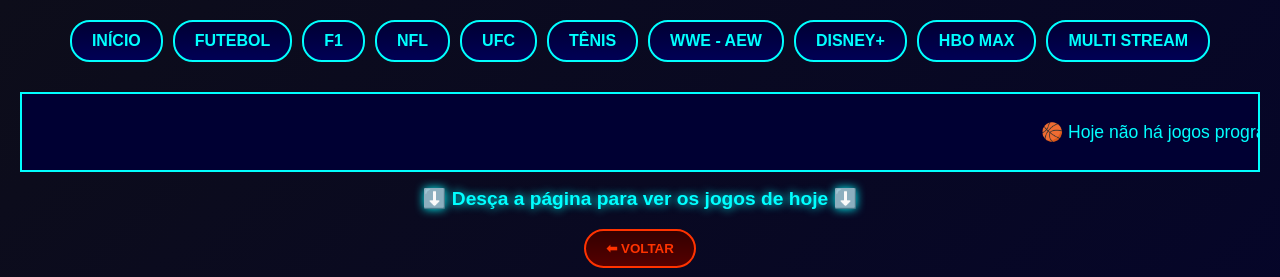
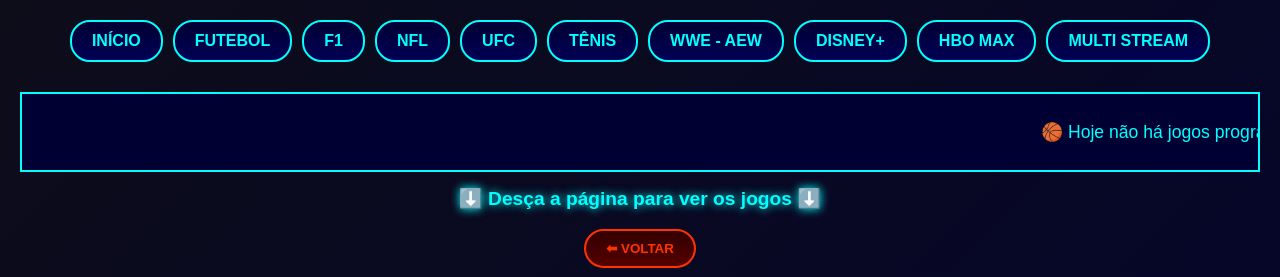
Before and after one commit to leaolives/LL, a plain HTML site: page nba.html in a window 1280 px wide. Shown: the top 277 px of the page. Drawn offline with Linux system fonts and the light colour scheme.

Commit message:
Update nba.html

```diff
--- a/nba.html
+++ b/nba.html
@@ -152,7 +152,7 @@
     color: #00FFFF;
     text-shadow: 0 0 10px #00FFFF;
 ">
-  ⬇️ Desça a página para ver os jogos de hoje ⬇️
+  ⬇️ Desça a página para ver os jogos ⬇️
   </p>
 
 <button class="back-btn" onclick="window.location.href='nba.html'">
```
